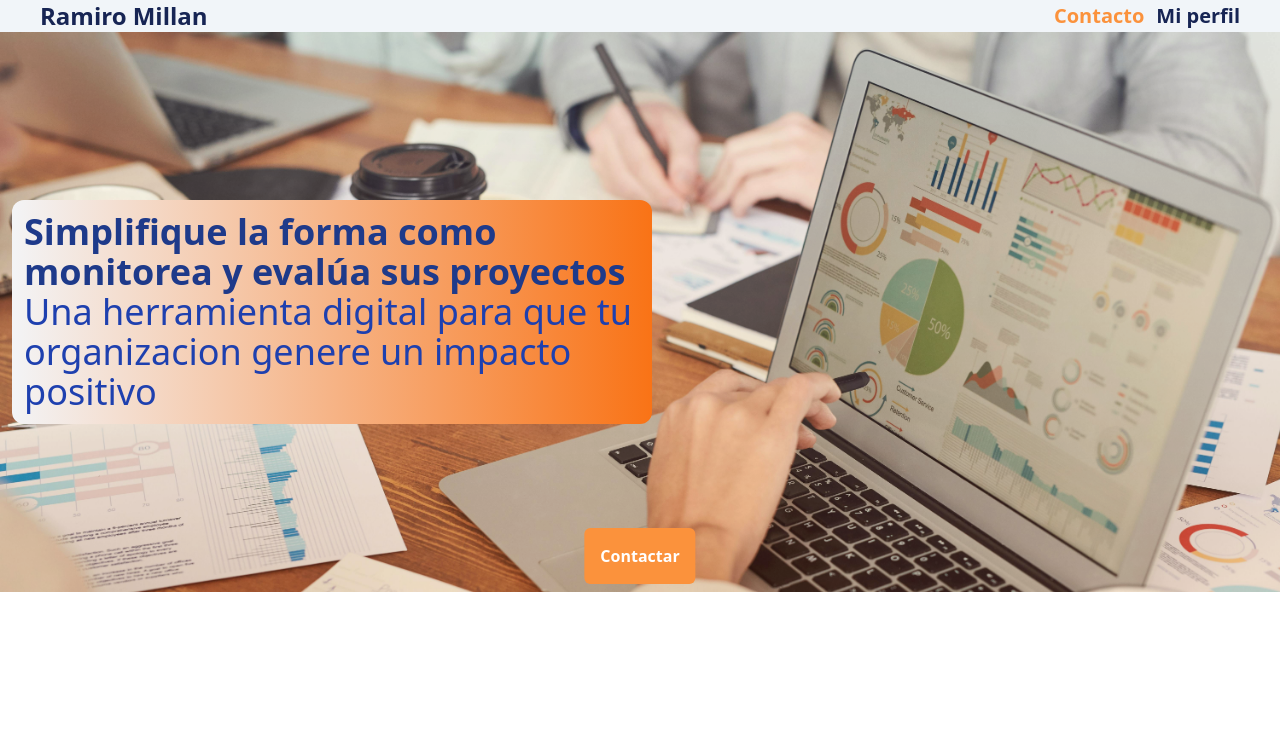
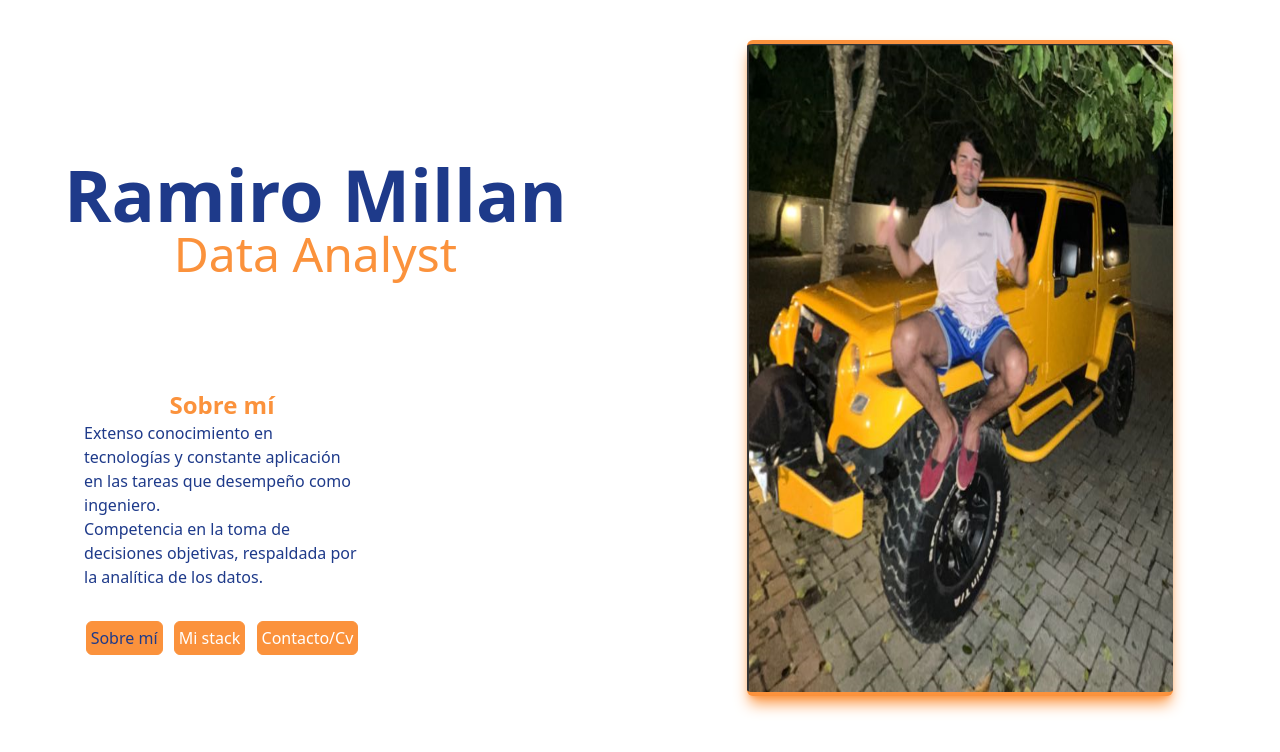
Before and after one commit to GermanGab1781/RamiroMillan-Page, a React (Create React App) app: page / in a window 1280 px wide. Shown: the top 752 px of the page. Built offline with nearby package versions, Linux system fonts and the light colour scheme.

Commit message:
Second commit

```diff
--- a/src/App.jsx
+++ b/src/App.jsx
@@ -10,8 +10,8 @@ function App() {
   return (
     <BrowserRouter>
       <Routes>
-        <Route path="/" element={<Home/>}/>
-        <Route path="/profile" element={<Profile/>}/>
+        <Route path="/tablero" element={<Home/>}/>
+        <Route path="/" element={<Profile/>}/>
       </Routes>
     </BrowserRouter>
   );
--- a/src/components/Navbar.jsx
+++ b/src/components/Navbar.jsx
@@ -10,12 +10,12 @@ export default function Navbar() {
       transition={{ duration: 0.3 }}
       className="flex md:px-10 p-2 md:p-0 place-items-center justify-between top-0 z-20 h-fit bg-slate-100 text-slate-400"
     >
-      <span className="md:text-2xl text-xl text-blue-950 font-bold text-center">
+      <Link to="/" className="md:text-2xl text-xl text-blue-950 font-bold text-center">
         Ramiro Millan
-      </span>
+      </Link>
       <span className="flex gap-x-3 place-items-center md:text-xl text-md">
-        <span className="font-bold text-orange-400">Contacto</span>
-        <Link to="/profile" className="font-bold text-blue-950">
+        <a className="font-bold text-orange-400" href="mailto:ramirogmillan@gmail.com ">Contacto</a>
+        <Link to="/" className="font-bold text-blue-950">
           Mi perfil
         </Link>
       </span>
--- a/src/pages/Home.jsx
+++ b/src/pages/Home.jsx
@@ -23,9 +23,12 @@ export default function Home() {
             positivo
           </div>
         </div>
-        <div className="absolute z-10 bottom-2 left-1/2 transform -translate-x-1/2 rounded-md p-4 bg-orange-400 text-white font-bold">
-          Contactar
-        </div>
+        <a
+          href="mailto:ramirogmillan@gmail.com "
+          className="absolute z-10 bottom-2 left-1/2 transform -translate-x-1/2 rounded-md p-4 bg-orange-400 text-white font-bold"
+        >
+          Contacto
+        </a>
         <span className="bg-gradient-to-b from-slate-100 to-orange-500">
           <img
             className="opacity-85 md:h-auto h-[75vh]"
@@ -34,6 +37,7 @@ export default function Home() {
           />
         </span>
       </section>
+      {/*  */}
     </motion.div>
   );
 }
--- a/src/pages/Profile.jsx
+++ b/src/pages/Profile.jsx
@@ -19,13 +19,6 @@ export default function Profile() {
       transition={{ duration: 0.3 }}
       className="xl:grid xl:grid-rows-2 xl:grid-cols-2 flex flex-col xl:gap-y-10 bg-white text-blue-900 max-w-screen min-h-screen pb-36 font-Montserrat"
     >
-      <Link
-        className="absolute md:top-10 top-5 md:left-5 text-blue-950 font-bold md:text-2xl"
-        to="/"
-      >
-        {" "}
-        ⏮ Volver
-      </Link>
       {/* Title */}
       <motion.div
         initial={
@@ -69,9 +62,9 @@ export default function Profile() {
         {/* Me */}
         <motion.div className="h-full w-full px-5">
           <span className="2xl:text-3xl text-2xl font-semibold text-orange-400">
-            {about === 0 && "About"}
-            {about === 1 && "My stack"}
-            {about === 2 && "Contact"}
+            {about === 0 && "Sobre mí"}
+            {about === 1 && "Mi stack"}
+            {about === 2 && "Contacto"}
           </span>
           <div
             className={
@@ -81,17 +74,12 @@ export default function Profile() {
             }
           >
             <div className="flex flex-col text-start">
-              <span>
-                I like to work in a team based enviorment learning from
-                everything and everyone.
-              </span>
-              <span>
-                Competitive in a healthy manner pushing to improve myself.
-              </span>
-              <span>
-                Independent, but ready to help others and ask for help if
-                needed.
-              </span>
+            Extenso conocimiento en tecnologías y constante aplicación en las
+              tareas que desempeño como ingeniero.
+              <br/>
+              Competencia en la toma de decisiones objetivas,
+              respaldada por la analítica de los datos.
+              <br />
             </div>
           </div>
 
@@ -103,14 +91,10 @@ export default function Profile() {
             }
           >
             <div className="flex flex-col text-start">
-              <span>
-                Capable understanding of programming techniques and common
-                logics.
-              </span>
-              <span>Advanced english, writing, speaking, etc.</span>
-              <span>
-                Clever usage of languages and libraries documentations.
-              </span>
+            Habilidad analítica y resolutiva, centrada en objetivos y
+              resultados.<br/>
+             Experiencia comprobable en Power BI, Python, SQL y SAS.
+              Inglés nivel B1.
             </div>
           </div>
 
@@ -160,7 +144,7 @@ export default function Profile() {
               }
               onClick={() => setAbout(0)}
             >
-              About me
+              Sobre mí
             </button>
             <button
               className={
@@ -170,7 +154,7 @@ export default function Profile() {
               }
               onClick={() => setAbout(1)}
             >
-              My stack
+              Mi stack
             </button>
             <button
               className={
@@ -180,7 +164,7 @@ export default function Profile() {
               }
               onClick={() => setAbout(2)}
             >
-              Contact/Resume
+              Contacto/Cv
             </button>
           </div>
         </motion.div>
```
